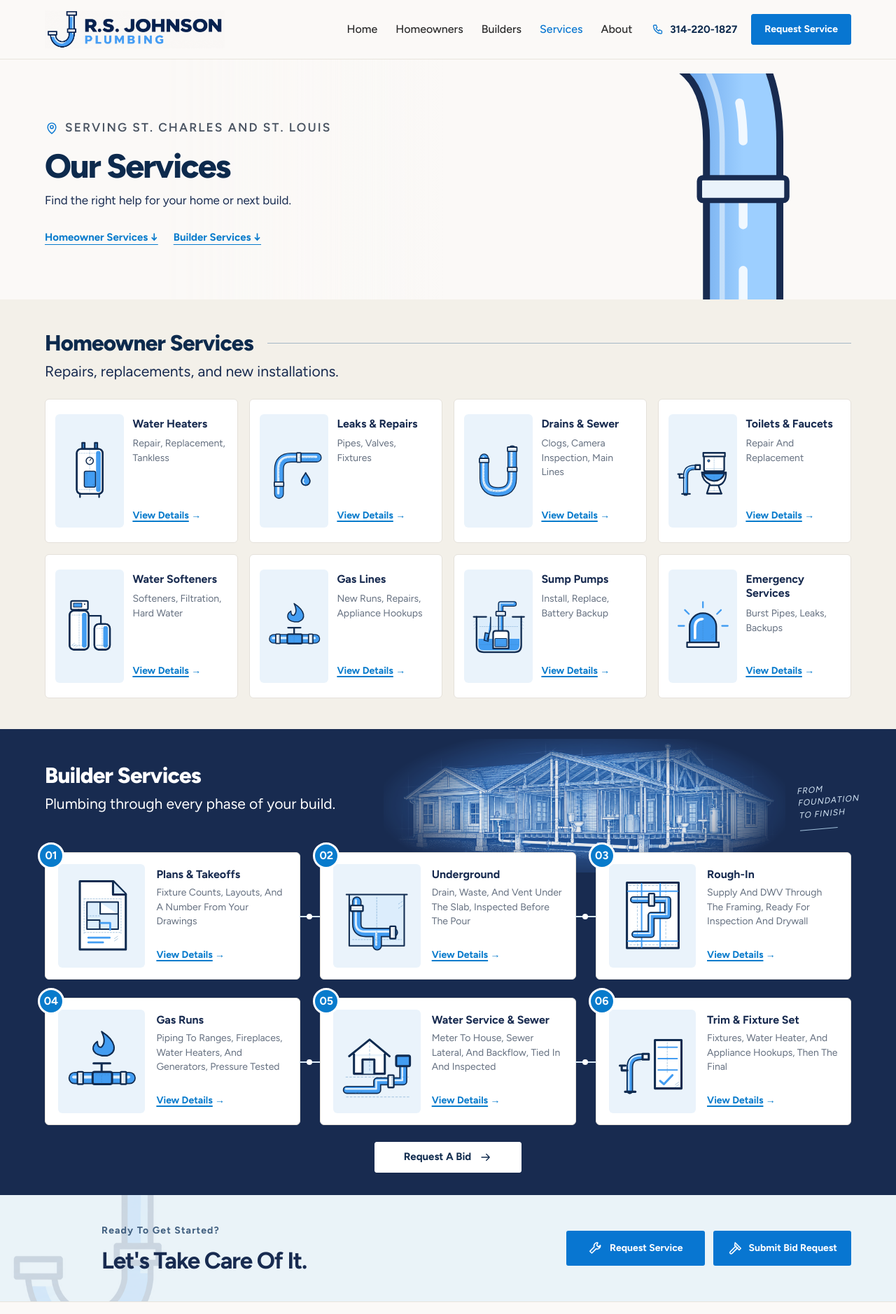
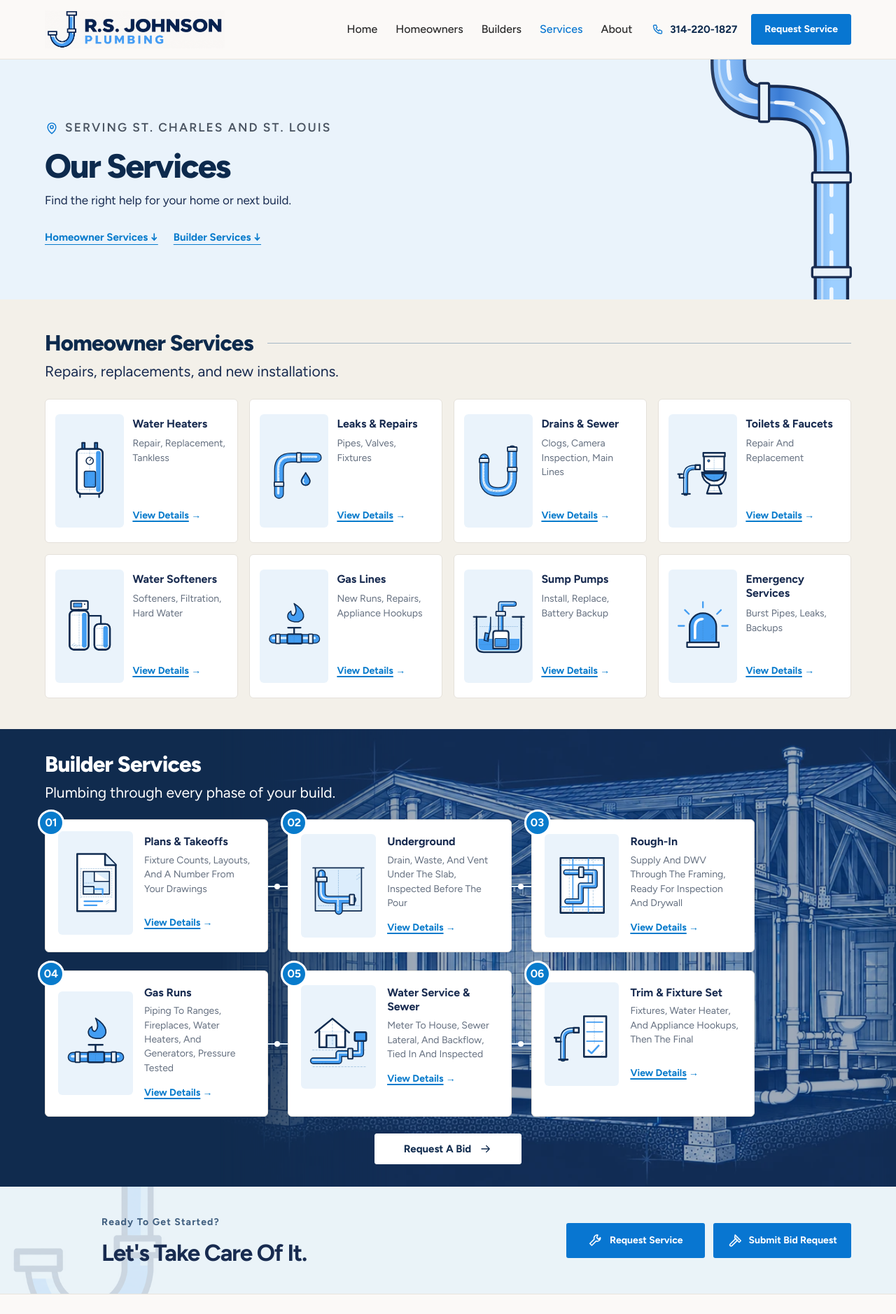
Before and after one commit to rs-johnson-plumbing/website, a Next.js app: page /services in a window 1280 px wide. Shown: the top 1878 px of the page at 70% size. Built offline with nearby package versions, Linux system fonts and the light colour scheme.

Commit message:
Match the approved pale blue hero and layered blueprint card layout

```diff
--- a/src/styles/concept-two-page-polish.css
+++ b/src/styles/concept-two-page-polish.css
@@ -596,3 +596,35 @@
  .c2 :is(.c2-service,.dp-card-trigger):hover svg[data-illustration] .c2-sketch-flow { opacity:.85; animation:c2-tile-water 1.6s linear infinite; }
  .c2 :is(.c2-service,.dp-card-trigger):hover svg[data-illustration] .c2-sketch-detail { animation:c2-tile-detail 2.8s ease-in-out infinite; }
 }
+
+/* Approved flowing-pipe hero and background blueprint composition. */
+.c2 .directory-preview.c2-services .dp-header { background:#eaf3fb; }
+.c2 .directory-preview.c2-services .dp-header-art { display:block; inset:0; width:100%; height:100%; opacity:1; mask-image:none; }
+.c2 .directory-preview.c2-services .dp-header-art svg { position:absolute; right:max(24px,calc((100% - 1376px)/2)); top:0; width:440px; height:100%; transform:none; }
+.c2 .directory-preview.c2-services .dp-header-art::after { background:linear-gradient(90deg,#eaf3fb 35%,rgba(234,243,251,.3) 65%,transparent 85%); }
+.c2 .c2-hero-water { animation:c2-hero-stream 3s linear infinite; }
+@keyframes c2-hero-stream { to { stroke-dashoffset:-48; } }
+.c2 .directory-preview.c2-services .dp-builders { background:#102b4e; overflow:hidden; }
+.c2 .directory-preview.c2-services .dp-builders>.dp-wrap { position:relative; isolation:isolate; overflow:visible; }
+.c2 .directory-preview.c2-services .dp-builder-heading { position:static; min-height:0; padding:0; }
+.c2 .directory-preview.c2-services .dp-builder-heading>div:first-child { max-width:60%; padding:0; }
+.c2 .directory-preview.c2-services .dp-house { position:absolute; inset:0 -120px 0 auto; width:85%; height:100%; margin:0; opacity:.6; z-index:-1; pointer-events:none; }
+.c2 .directory-preview.c2-services .dp-house>img { width:100%; height:100%; object-fit:cover; object-position:65% center; opacity:1; mix-blend-mode:screen; mask-image:linear-gradient(90deg,transparent,#000 25%,#000 85%,transparent); }
+.c2 .directory-preview.c2-services .dp-house-caption { display:none; }
+.c2 .directory-preview.c2-services .dp-builders .dp-grid { width:88%; margin-top:24px; z-index:1; }
+.c2 .directory-preview.c2-services .dp-bid { position:relative; z-index:1; }
+@media(max-width:1199px) {
+ .c2 .directory-preview.c2-services .dp-builders .dp-grid { width:100%; }
+}
+@media(max-width:767px) {
+ .c2 .directory-preview.c2-services .dp-header-art { opacity:.65; }
+ .c2 .directory-preview.c2-services .dp-header-art svg { width:300px; height:100%; right:-10px; }
+ .c2 .directory-preview.c2-services .dp-header-art::after { background:linear-gradient(90deg,#eaf3fb 0%,rgba(234,243,251,.95) 50%,rgba(234,243,251,.55) 76%,transparent 100%); }
+ .c2 .directory-preview.c2-services .dp-header h1 { font-size:36px; }
+ .c2 .directory-preview.c2-services .dp-header .dp-intro { max-width:calc(100% - 38px); }
+ .c2 .directory-preview.c2-services .dp-jumps { flex-direction:column; align-items:flex-start; gap:2px; }
+ .c2 .directory-preview.c2-services .dp-builder-heading>div:first-child { max-width:100%; }
+ .c2 .directory-preview.c2-services .dp-house { width:720px; height:560px; top:60px; right:-260px; bottom:auto; opacity:.42; }
+ .c2 .directory-preview.c2-services .dp-house>img { object-position:65% center; mask-image:radial-gradient(ellipse at center,#000 35%,transparent 75%); }
+}
+@media(prefers-reduced-motion:reduce) { .c2 .c2-hero-water { animation:none; } }
```
